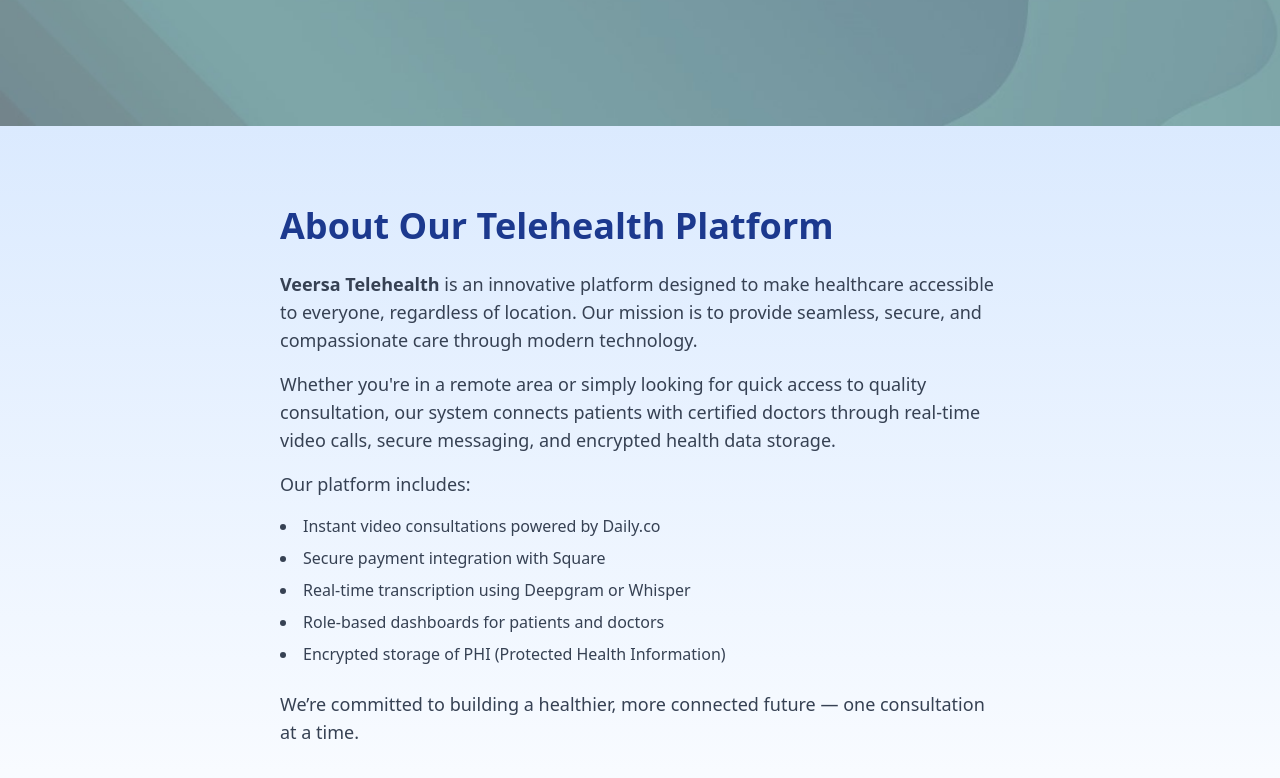
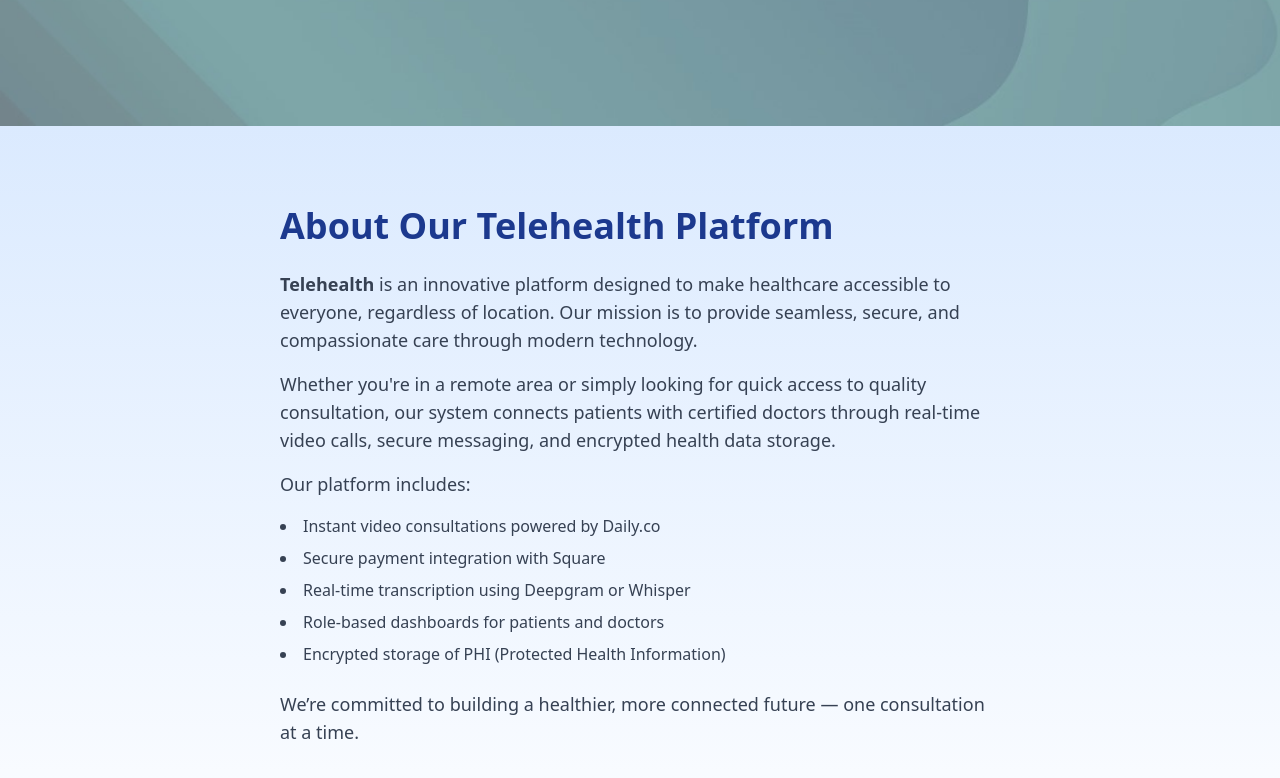
Before and after one commit to meetarora10/veersa-hack, a React (Vite) app in the folder client/: page / in a window 1280 px wide. Shown: the part 674-1452 px from the top of the page. Built offline with nearby package versions, Linux system fonts and the light colour scheme.

Commit message:
Auto Commit: $(date +'%Y-%m-%d %H:%M:%S')

```diff
--- a/client/src/pages/About.jsx
+++ b/client/src/pages/About.jsx
@@ -6,7 +6,7 @@ function About() {
         <h1 className="text-4xl font-bold mb-6 text-blue-900">About Our Telehealth Platform</h1>
 
         <p className="text-lg text-gray-700 mb-4">
-          <span className="font-semibold">Veersa Telehealth</span> is an innovative platform designed to make healthcare accessible to everyone,
+          <span className="font-semibold">Telehealth</span> is an innovative platform designed to make healthcare accessible to everyone,
           regardless of location. Our mission is to provide seamless, secure, and compassionate care through modern technology.
         </p>
 
```
